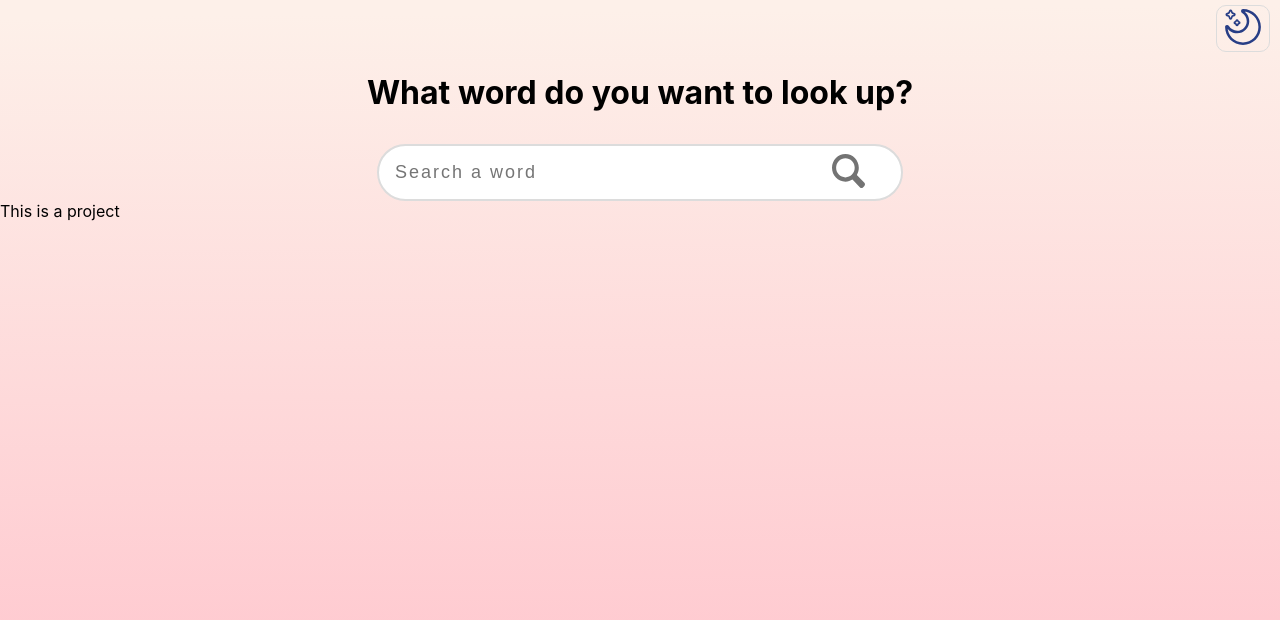
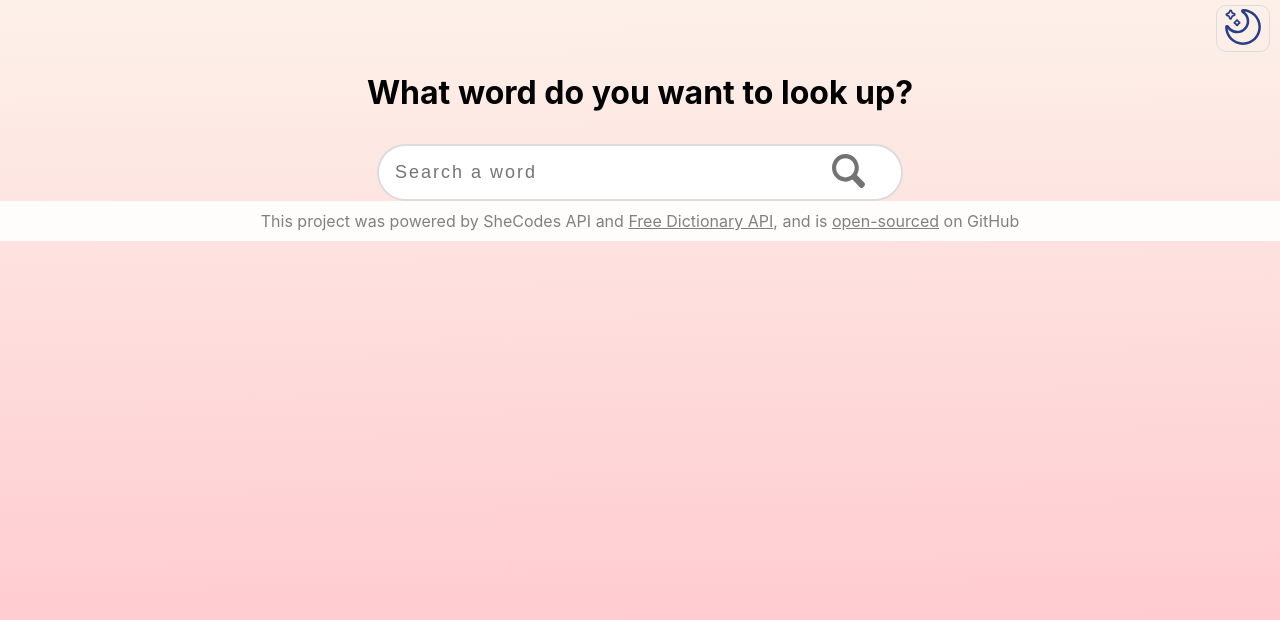
Before and after one commit to Somayyeh094/react-dictionary-project, a React (Create React App) app: page / in a window 1280 px wide. Shown: the top 620 px of the page. Built offline with nearby package versions, Linux system fonts and the light colour scheme.

Commit message:
updated footer

```diff
--- a/src/App.css
+++ b/src/App.css
@@ -36,5 +36,12 @@ header {
 }
 
 footer {
+  background:  rgba(255, 255, 255, 0.9);
+  padding: 10px;
   margin-bottom: 0;
+  text-align: center;
+  color:gray
 }
+footer a{
+  color: gray;
+}
--- a/src/App.js
+++ b/src/App.js
@@ -27,8 +27,23 @@ function App() {
           />
         </button>
       </header>
-      <Search  />
-      <footer className="text-center"> This is a project</footer>
+      <Search />
+      <footer className="text-center">
+        {" "}
+        This project was powered by SheCodes API and{" "}
+        <a href="https://dictionaryapi.dev/" target="_blank">
+          {" "}
+          Free Dictionary API
+        </a>
+        , and is{" "}
+        <a
+          href="https://github.com/Somayyeh094/react-dictionary-project"
+          target="_blank"
+        >
+          open-sourced
+        </a>{" "}
+        on GitHub
+      </footer>
     </div>
   );
 }
```
